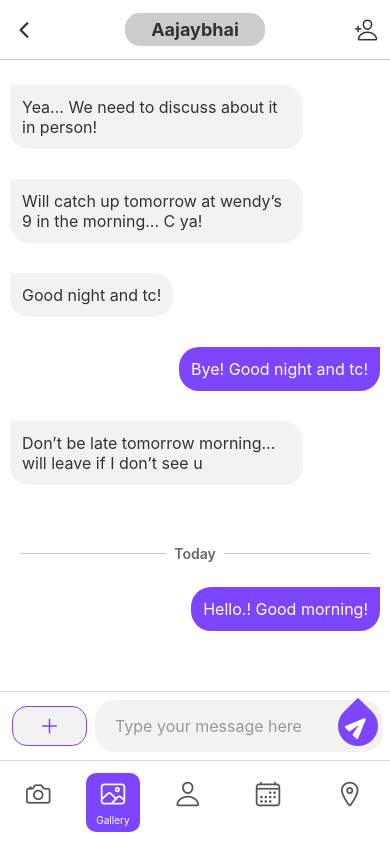
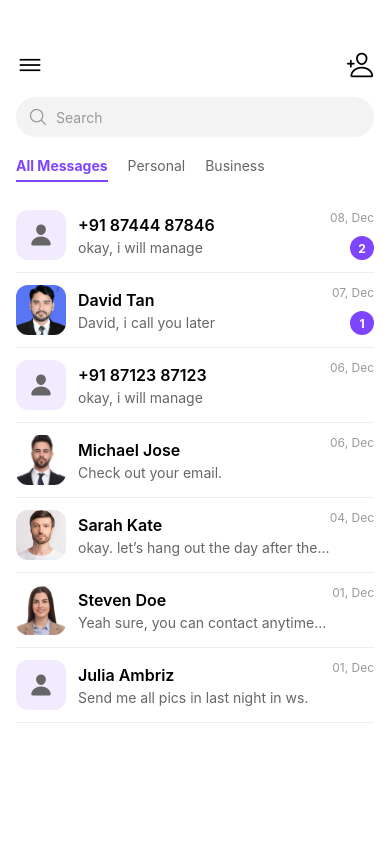
Before and after one commit to trushaavaiya/Messenger, a React Native app: screen / in a window 390 px wide. Built offline with nearby package versions, Linux system fonts and the light colour scheme.

Commit message:
Changes For screen 16

```diff
--- a/App.js
+++ b/App.js
@@ -17,8 +17,8 @@ import {
 // import Screen1 from './src/Screen1';
 // import Screen2 from './src/Screen2';
 // import Screen3 from './src/Screen3';
-import Screen4 from './src/Screen4';
-// import Screen5 from './src/Screen5';
+// import Screen4 from './src/Screen4';
+import Screen5 from './src/Screen5';
 // import Screen6 from './src/Screen6';
 // import Screen7 from './src/Screen7';
 // import Screen8 from './src/Screen8';
@@ -60,8 +60,8 @@ function App() {
       {/* <Screen1/> */}
       {/* <Screen2/> */}
       {/* <Screen3/> */}
-      <Screen4 />
-      {/* <Screen5/> */}
+      {/* <Screen4 /> */}
+      <Screen5/>
       {/* <Screen6/> */}
       {/* <Screen7/> */}
       {/* <Screen8/> */}
--- a/src/Screen16.js
+++ b/src/Screen16.js
@@ -97,7 +97,7 @@ export default function ChatScreen() {
           </TouchableOpacity>
         </View>
       </View>
-
+{/* we should be able to change this part */}
       <View style={styles.inputContainer}>
         <TouchableOpacity style={styles.iconButton}>
           <Icon name="camera-outline" size={28} color={Colors.buttonText} />
--- a/src/Screen5.js
+++ b/src/Screen5.js
@@ -12,7 +12,6 @@ import Icon from 'react-native-vector-icons/Ionicons';
 import Fonts from './constants/fonts';
 import Colors from './constants/colors';
 import { Swipeable } from 'react-native-gesture-handler';
-
 
 const messages = [
   {
@@ -63,8 +62,8 @@ const messages = [
   {
     id: '7',
     name: 'Julia Ambriz',
-    message: 'send me all picsin last night in ws.',
-    date: '03, Dec',
+    message: 'Send me all pics in last night in ws.',
+    date: '01, Dec',
     unreadCount: 0,
     avatar: null,
   },
@@ -79,15 +78,17 @@ const MessagesScreen = () => {
       <Icon name="trash-outline" size={24} color="red" />
     </TouchableOpacity>
   );
+
   const renderItem = ({ item }) => {
     return (
-      <Swipeable style={styles.item}>
+      <Swipeable renderRightActions={() => renderRightActions(item)}>
+        <View style={styles.item}>
           <View style={styles.avatarContainer}>
             {item.avatar ? (
               <Image source={item.avatar} style={styles.avatar} resizeMode="cover" />
             ) : (
               <View style={styles.placeholderAvatar}>
-              <Icon name="person" size={Fonts.size} color={Colors.subtitle1} />
+                <Icon name="person" size={24} color={Colors.subtitle1} />
               </View>
             )}
           </View>
@@ -104,7 +105,7 @@ const MessagesScreen = () => {
                 <Text style={styles.unreadText}>{item.unreadCount}</Text>
               </View>
             )}
-
+          </View>
         </View>
       </Swipeable>
     );
@@ -118,7 +119,12 @@ const MessagesScreen = () => {
       </View>
 
       <View style={styles.searchBar}>
-        <Icon name="search-outline" size={Fonts.headerFontSize} color={Colors.searchIcon} style={styles.searchIcon} />
+        <Icon
+          name="search-outline"
+          size={Fonts.headerFontSize}
+          color={Colors.searchIcon}
+          style={styles.searchIcon}
+        />
         <TextInput
           style={styles.searchInput}
           placeholder="Search"
@@ -148,23 +154,23 @@ const styles = StyleSheet.create({
   container: {
     flex: 1,
     backgroundColor: Colors.background,
+    paddingTop: 50,
     paddingHorizontal: 16,
-    paddingTop: 30,
   },
   header: {
     flexDirection: 'row',
+    justifyContent: 'space-between',
     alignItems: 'center',
-    justifyContent: 'space-between',
     marginBottom: 16,
   },
   searchBar: {
     flexDirection: 'row',
     alignItems: 'center',
     backgroundColor: Colors.searchbg,
-    borderRadius: Fonts.headerFontSize,
+    borderRadius: 20,
     paddingHorizontal: 12,
-    height: 36,
-    marginBottom: Fonts.headerFontSize,
+    height: 40,
+    marginBottom: 20,
   },
   searchIcon: {
     marginRight: 8,
@@ -176,45 +182,50 @@ const styles = StyleSheet.create({
   },
   tabs: {
     flexDirection: 'row',
-    marginBottom: Fonts.headerFontSize,
+    marginBottom: 16,
   },
   activeTab: {
-    marginRight: Fonts.headerFontSize,
+    marginRight: 20,
     fontWeight: 'bold',
+    fontSize: 14,
     color: Colors.addicon,
     borderBottomWidth: 2,
-    borderColor: Colors.addicon,
-    paddingBottom: 4,
+    borderBottomColor: Colors.addicon,
+    paddingBottom: 6,
   },
   tab: {
-    marginRight: Fonts.headerFontSize,
+    marginRight: 20,
+    fontSize: 14,
     color: Colors.subtitle1,
+    paddingBottom: 6,
   },
   item: {
     flexDirection: 'row',
-    alignItems: 'flex-start',
-    paddingVertical: 10,
+    alignItems: 'center',
+    paddingVertical: 12,
     borderBottomWidth: 1,
     borderBottomColor: Colors.border,
+    backgroundColor: Colors.background,
   },
   avatarContainer: {
     marginRight: 12,
   },
   avatar: {
-    width: 60,
-    height: 60,
-    borderRadius: 10,
+    width: 50,
+    height: 50,
+    borderRadius: 12,
   },
   placeholderAvatar: {
-    width: 60,
-    height: 60,
-    borderRadius: 10,
+    width: 50,
+    height: 50,
+    borderRadius: 12,
     backgroundColor: Colors.placeholderBg,
     alignItems: 'center',
     justifyContent: 'center',
   },
   messageContent: {
     flex: 1,
+    justifyContent: 'center',
   },
   name: {
     fontWeight: Fonts.contactNameWeight,
@@ -224,32 +235,38 @@ const styles = StyleSheet.create({
   message: {
     fontSize: Fonts.contactPhoneSize,
     color: Colors.subtitle1,
-    marginTop: 2,
+    marginTop: 4,
   },
   meta: {
     alignItems: 'flex-end',
     justifyContent: 'space-between',
-    height: 60,
+    height: 50,
   },
   date: {
     fontSize: 12,
     color: Colors.searchIcon,
   },
   unreadBadge: {
+    marginTop: 4,
     backgroundColor: Colors.addicon,
     borderRadius: 12,
-    width: Fonts.size,
-    height: Fonts.size,
+    width: 24,
+    height: 24,
     alignItems: 'center',
     justifyContent: 'center',
-    marginTop: 4,
   },
   unreadText: {
     color: Colors.buttonText,
     fontSize: 12,
     fontWeight: 'bold',
   },
-  rightTrashIcon: {
-    marginTop: 8,
+  deleteAction: {
+    backgroundColor: '#FCEAEA',
+    justifyContent: 'center',
+    alignItems: 'center',
+    width: 60,
+    height: '100%',
+    borderTopRightRadius: 10,
+    borderBottomRightRadius: 10,
   },
 });
```
Lines whose indentation alone changed are shown as unchanged.
